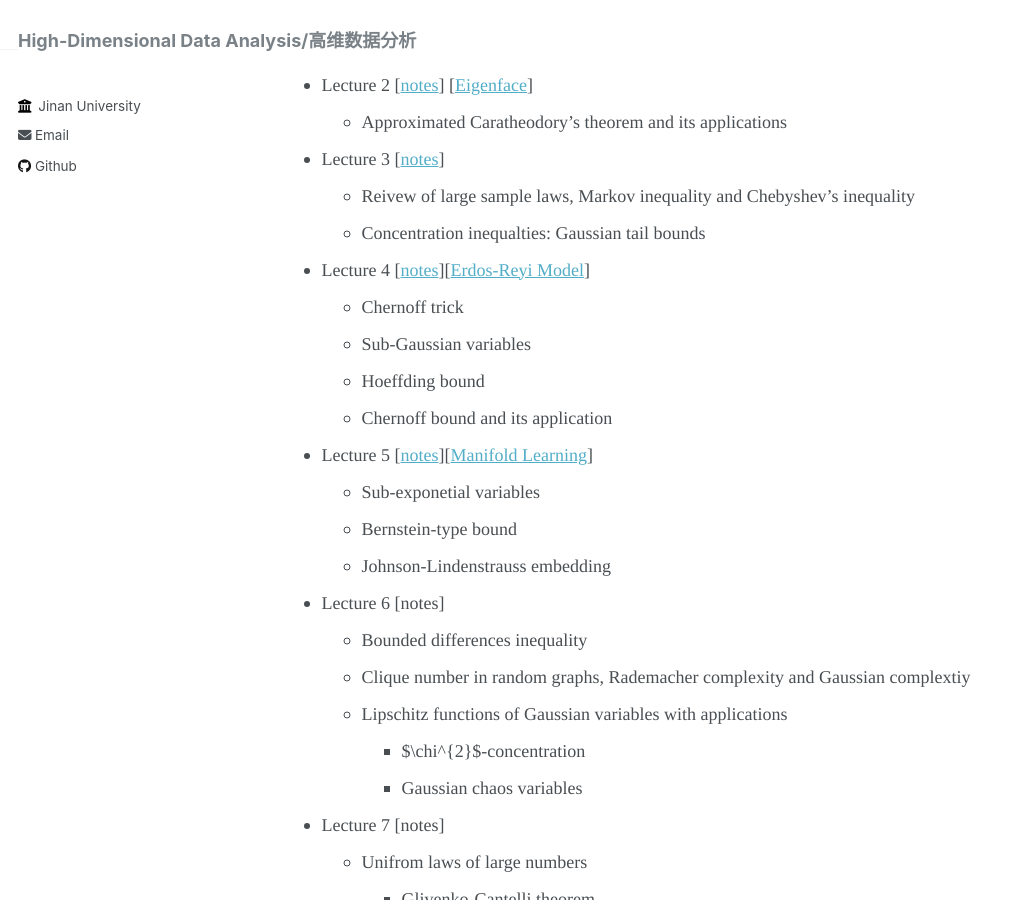
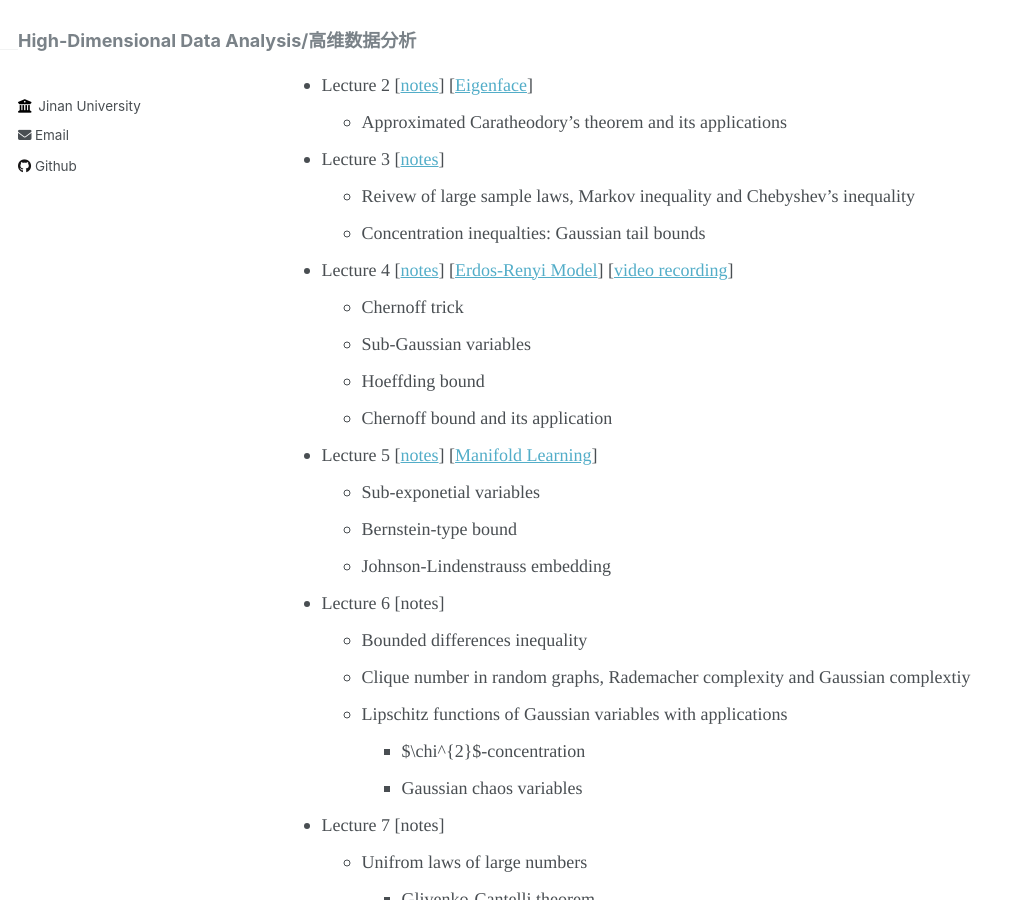
Before and after one commit to wangyuanhao/high_dim_stat, a Jekyll site: the page built from _pages/about.md, in a window 1280 px wide and 900 px high, scrolled down 1093 px. Shown: the whole window, without its empty margins (0-1016 px from the left). Built offline with Jekyll 4.4.1, drawn with Linux system fonts in a browser that asks for light colours.

Commit message:
Update about.md

```diff
--- a/_pages/about.md
+++ b/_pages/about.md
@@ -38,12 +38,12 @@ redirect_from:
 * <span style="font-family: 'Times', sans-serif;">Lecture 3 [[notes](../notes/lecture3.pdf)] </span>
   * <span style="font-family: 'Times', sans-serif;">Reivew of large sample laws, Markov inequality and Chebyshev's inequality</span>
   * <span style="font-family: 'Times', sans-serif;">Concentration inequalties: Gaussian tail bounds</span>
-* <span style="font-family: 'Times', sans-serif;">Lecture 4 [[notes](../notes/lecture4.pdf)][[Erdos-Reyi Model](../codes/erdos_reyi_model.ipynb)]  </span>
+* <span style="font-family: 'Times', sans-serif;">Lecture 4 [[notes](../notes/lecture4.pdf)] [[Erdos-Renyi Model](../codes/erdos_reyi_model.ipynb)] [[video recording](https://www.bilibili.com/video/BV1ikd3YuECM/?spm_id_from=333.1365.list.card_archive.click)] </span>
   * <span style="font-family: 'Times', sans-serif;">Chernoff trick</span>
   * <span style="font-family: 'Times', sans-serif;">Sub-Gaussian variables</span>
   * <span style="font-family: 'Times', sans-serif;">Hoeffding bound</span>
   * <span style="font-family: 'Times', sans-serif;">Chernoff bound and its application</span>
-* <span style="font-family: 'Times', sans-serif;">Lecture 5 [[notes](../notes/lecture5.pdf)][[Manifold Learning](https://scikit-learn.org/stable/modules/manifold.html)] </span>
+* <span style="font-family: 'Times', sans-serif;">Lecture 5 [[notes](../notes/lecture5.pdf)] [[Manifold Learning](https://scikit-learn.org/stable/modules/manifold.html)] </span>
   * <span style="font-family: 'Times', sans-serif;">Sub-exponetial variables</span>
   * <span style="font-family: 'Times', sans-serif;">Bernstein-type bound</span>
   * <span style="font-family: 'Times', sans-serif;">Johnson-Lindenstrauss embedding</span>
```
